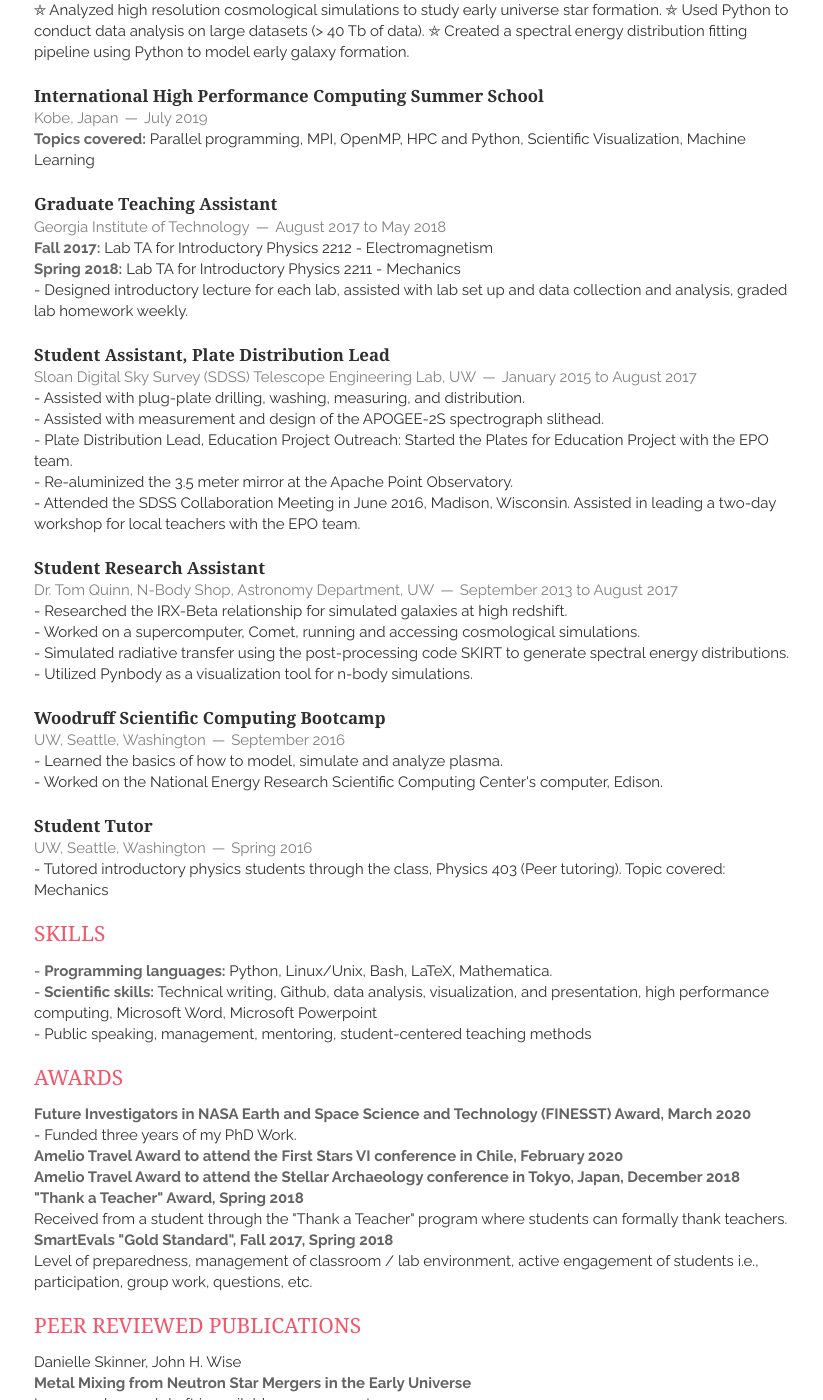
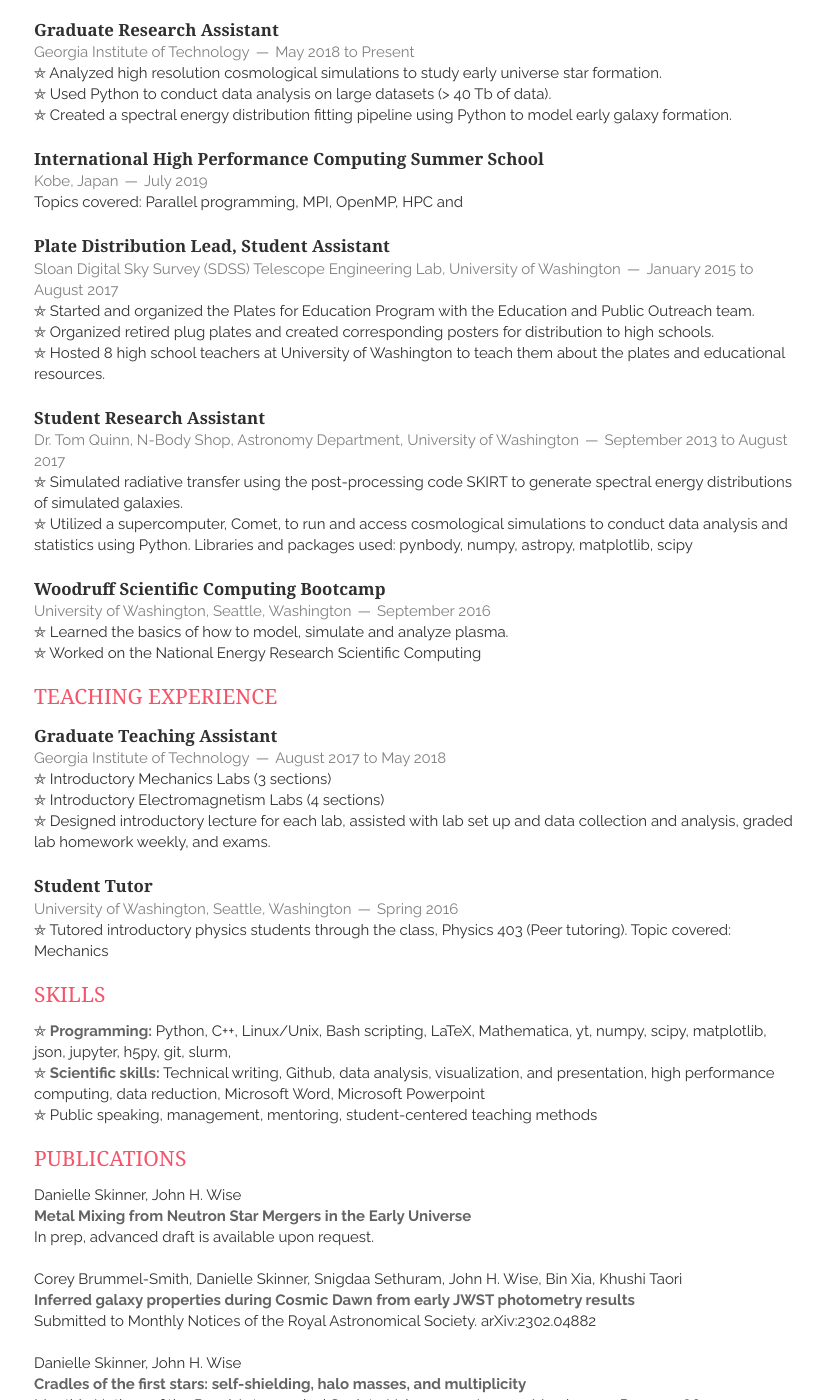
Before and after one commit to drenniks/drenniks.github.io, a Jekyll site: the page built from index.html, in a window 1280 px wide and 1400 px high, scrolled down 503 px. Shown: the whole window, without its empty margins (326-1149 px from the left). Built offline with Jekyll 4.4.1, drawn with Linux system fonts in a browser that asks for light colours; nearby versions of some CDN libraries; the list of posts is cut into pages by our own code; some of the changed text lies outside the part shown.

Commit message:
Updating CV

```diff
--- a/_includes/cv.html
+++ b/_includes/cv.html
@@ -8,8 +8,11 @@
             <span><address>Atlanta, Georgia</address><time>2018 to Present</time></span>
         </header>
 			PhD Topic: Nucleosynthesis of Neutron Star Mergers in the Early Universe
+			<br>
 			PhD Advisor: Dr. John Wise
+			<br>
 			Minor: Higher Education
+			<br>
 			Courses Taken: Fundamentals of Teaching and Learning, Course Design, Teaching Capstone
     </article>
 
@@ -29,6 +32,7 @@
             <span><address>Seattle, Washington</address><time>Graduated 2017</time></span>
         </header>
             Double minor in Mathematics and Philosophy
+			<br>
             Cumulative GPA: 3.56/4.00, Dean's List 2015-2016
     </article>
 
@@ -38,9 +42,11 @@
             <h1>Graduate Research Assistant</h1>
             <span><address>Georgia Institute of Technology</address><time>May 2018 to Present</time></span>
         </header>
-			&#9956; Analyzed high resolution cosmological simulations to study early universe star formation.
-            &#9956; Used Python to conduct data analysis on large datasets (> 40 Tb of data).
-            &#9956; Created a spectral energy distribution fitting pipeline using Python to model early galaxy formation.
+		&#9956; Analyzed high resolution cosmological simulations to study early universe star formation.
+		<br>
+		&#9956; Used Python to conduct data analysis on large datasets (> 40 Tb of data).
+		<br>
+		&#9956; Created a spectral energy distribution fitting pipeline using Python to model early galaxy formation.
     </article>
 
     <article>
@@ -48,136 +54,73 @@
             <h1>International High Performance Computing Summer School</h1>
             <span><address>Kobe, Japan</address><time>July 2019</time></span>
         </header>
-        <p>
-            <em>Topics covered:</em> Parallel programming, MPI, OpenMP, HPC and Python, Scientific Visualization, Machine Learning
-        </p>
-    </article>
-
-   	<article>
-        <header>
-            <h1>Graduate Teaching Assistant</h1>
-            <span><address>Georgia Institute of Technology</address><time>August 2017 to May 2018</time></span>
-        </header>
-        <p>
-            <em>Fall 2017:</em> Lab TA for Introductory Physics 2212 - Electromagnetism
-        </p>
-        <p>
-            <em>Spring 2018:</em> Lab TA for Introductory Physics 2211 - Mechanics
-        </p>
-		<p>
-			- Designed introductory lecture for each lab, assisted with lab set up and data collection and analysis, graded lab homework weekly.
-		</p>
+		Topics covered: Parallel programming, MPI, OpenMP, HPC and
     </article>
 
     <article>
         <header>
-            <h1>Student Assistant, Plate Distribution Lead</h1>
-            <span>Sloan Digital Sky Survey (SDSS) Telescope Engineering Lab, UW<address></address><time>January 2015 to August 2017</time></span>
+            <h1>Plate Distribution Lead, Student Assistant</h1>
+            <span>Sloan Digital Sky Survey (SDSS) Telescope Engineering Lab, University of Washington<address></address><time>January 2015 to August 2017</time></span>
         </header>
-        <p>
-            - Assisted with plug-plate drilling, washing, measuring, and distribution.
-        </p>
-        <p>
-            - Assisted with measurement and design of the APOGEE-2S spectrograph slithead.
-        </p>
-        <p>
-            - Plate Distribution Lead, Education Project Outreach: Started the Plates for Education Project with the EPO team.
-        </p>
-        <p>
-        	- Re-aluminized the 3.5 meter mirror at the Apache Point Observatory.
-        </p>
-        <p>
-            - Attended the SDSS Collaboration Meeting in June 2016, Madison, Wisconsin. Assisted in leading a two-day workshop for local teachers with the EPO team.
-        </p>
+		&#9956; Started and organized the Plates for Education Program with the Education and Public Outreach team.
+		<br>
+		&#9956; Organized retired plug plates and created corresponding posters for distribution to high schools.
+		<br>
+		&#9956; Hosted 8 high school teachers at University of Washington to teach them about the plates and educational resources.
     </article>
 
     <article>
         <header>
             <h1>Student Research Assistant</h1>
-            <span>Dr. Tom Quinn, N-Body Shop, Astronomy Department, UW<address></address><time>September 2013 to August 2017</time></span>
+            <span>Dr. Tom Quinn, N-Body Shop, Astronomy Department, University of Washington<address></address><time>September 2013 to August 2017</time></span>
         </header>
-        <p>
-            - Researched the IRX-Beta relationship for simulated galaxies at high redshift.
-        </p>
-        <p>
-            - Worked on a supercomputer, Comet, running and accessing cosmological simulations.
-        </p>
-        <p>
-            - Simulated radiative transfer using the post-processing code SKIRT to generate spectral energy distributions.
-        </p>
-        <p>
-            - Utilized Pynbody as a visualization tool for n-body simulations.
-        </p>
+		&#9956; Simulated radiative transfer using the post-processing code SKIRT to generate spectral energy distributions of simulated galaxies.
+		<br>
+		&#9956; Utilized a supercomputer, Comet, to run and access cosmological simulations to conduct data analysis and statistics using Python. Libraries and packages used: pynbody, numpy, astropy, matplotlib, scipy
     </article>
 
     <article>
         <header>
             <h1>Woodruff Scientific Computing Bootcamp</h1>
-            <span>UW, Seattle, Washington<address></address><time>September 2016</time></span>
+            <span>University of Washington, Seattle, Washington<address></address><time>September 2016</time></span>
         </header>
-        <p>
-            - Learned the basics of how to model, simulate and analyze plasma.
-        </p>
-		<p>
-			- Worked on the National Energy Research Scientific Computing Center's computer, Edison.
-		</p>
+		&#9956; Learned the basics of how to model, simulate and analyze plasma.
+		<br>
+		&#9956;  Worked on the National Energy Research Scientific Computing
+    </article>
 
+	<h1>Teaching Experience</h1>
+	<article>
+        <header>
+            <h1>Graduate Teaching Assistant</h1>
+            <span>Georgia Institute of Technology<address></address><time>August 2017 to May 2018</time></span>
+        </header>
+		&#9956; Introductory Mechanics Labs (3 sections)
+		<br>
+		&#9956; Introductory Electromagnetism Labs (4 sections)
+		<br>
+		&#9956; Designed introductory lecture for each lab, assisted with lab set up and data collection and analysis, graded lab homework weekly, and exams.
     </article>
 
     <article>
         <header>
             <h1>Student Tutor</h1>
-            <span>UW, Seattle, Washington<address></address><time>Spring 2016</time></span>
+            <span>University of Washington, Seattle, Washington<address></address><time>Spring 2016</time></span>
         </header>
-        <p>
-            - Tutored introductory physics students through the class, Physics 403 (Peer tutoring). Topic covered: Mechanics
-        </p>
-
+            &#9956; Tutored introductory physics students through the class, Physics 403 (Peer tutoring). Topic covered: Mechanics
     </article>
 
 
    	<h1>SKILLS</h1>
    	<article>
-   		<p>
-   			- <em>Programming languages:</em> Python, Linux/Unix, Bash, LaTeX, Mathematica.
-   		</p>
-   		<p>
-   			- <em>Scientific skills:</em> Technical writing, Github, data analysis, visualization, and presentation, high performance computing, Microsoft Word, Microsoft Powerpoint
-   		</p>
-		<p>
-			- Public speaking, management, mentoring, student-centered teaching methods
-		</p>
+			&#9956; <em>Programming:</em> Python, C++, Linux/Unix, Bash scripting, LaTeX, Mathematica, yt, numpy, scipy, matplotlib, json, jupyter, h5py, git, slurm,
+			<br>
+			&#9956; <em>Scientific skills:</em> Technical writing, Github, data analysis, visualization, and presentation, high performance computing, data reduction, Microsoft Word, Microsoft Powerpoint
+			<br>
+			&#9956; Public speaking, management, mentoring, student-centered teaching methods
 	</article>
 
-	<h1>AWARDS</h1>
-	<article>
-		<p>
-			<em>Future Investigators in NASA Earth and Space Science and Technology (FINESST) Award, March 2020</em>
-		</p>
-		<p>
-			- Funded three years of my PhD Work.
-		</p>
-		<p>
-			<em>Amelio Travel Award to attend the First Stars VI conference in Chile, February 2020</em>
-		</p>
-		<p>
-			<em>Amelio Travel Award to attend the Stellar Archaeology conference in Tokyo, Japan, December 2018</em>
-		</p>
-		<p>
-			<em>"Thank a Teacher" Award, Spring 2018</em>
-		</p>
-		<p>
-			Received from a student through the "Thank a Teacher" program where students can formally thank teachers.
-		</p>
-		<p>
-			<em>SmartEvals "Gold Standard", Fall 2017, Spring 2018</em>
-		</p>
-		<p>
-			Level of preparedness, management of classroom / lab environment, active engagement of students i.e., participation, group work, questions, etc.
-		</p>
-	</article>
-
-    <h1>PEER REVIEWED PUBLICATIONS</h1>
+    <h1>PUBLICATIONS</h1>
     <article>
 		<header>
     		<p>
@@ -238,11 +181,31 @@
     			</span>
     		</p>
     	</header>
+		<br>
+		<header>
+    		<p>
+    			<span>
+    				B. Lundgren et al. incl. Danielle Skinner
+    			</span>
+    		</p>
+    		<p>
+    			<span>
+    				<em>
+    					Data-driven education and public outreach with the Sloan Digital Sky Survey
+    				</em>
+    			</span>
+    		</p>
+    		<p>
+    			<span>
+    				Boletín de la Asociación Argentina de Astronomía 61a 261
+    			</span>
+    		</p>
+    	</header>
     	<br>
     	<header>
    			<p>
    				<span>
-   				John Wilson et al.
+   				John Wilson et al. incl. Danielle Skinner
    				</span>
    			</p>
    			<p>
@@ -309,6 +272,24 @@
             </p>
             	<span>
             		From Stars to Galaxies II. Gothenburg, Sweden. <address></address><time>June, 2022</time>
+            	</span>
+        </header>
+        <br>
+		<header>
+        	<p>
+        		<span>
+        			Jennifer Mead, Kaley Brauer, Alexander Ji, John Wise, Greg Bryan, Mordecai-Mark Mac Low, Andrew Emerick, Anna Frebel, Benoit Cote, Danielle Skinner, Corey Brummel-Smith
+        		</span>
+        	</p>
+        	<p>
+        		<span>
+        			<em>
+        				Early chemical enrichment of dwarf galaxies in star-by-star cosmological simulations.
+        			</em>
+        		</span>
+            </p>
+            	<span>
+            		American Astronomical Society Meeting, Poster Session. Pasadena, California. <address></address><time>June 2022</time>
             	</span>
         </header>
         <br>
@@ -384,6 +365,24 @@
             	</span>
         </header>
         <br>
+		<header>
+			<p>
+				<span>
+					Danielle Skinner, Kate Meredith, Karen Masters, Nick MacDonald.
+				</span>
+			</p>
+			<p>
+				<span>
+					<em>
+						Distribution Sloan Digital Sky Survey Plates and Posters as Interactive Teaching Tools.
+					</em>
+				</span>
+		 	</p>
+			 <span>
+				American Astronomical Society Meeting, Poster Session. Kissimmee, Florida. <address></address><time>January 2016</time>
+			 </span>
+	 	</header>
+	 	<br>
    		<header>
    			<p>
    				<span>
@@ -405,6 +404,17 @@
    	</article>
 
    	<h1>SERVICE</h1>
+	<article>
+        <header>
+            <h1>
+            	Co-founder of the Physics Allies for Wellness
+            </h1>
+            <span>
+            	<address>Georgia Institute of Technology</address><time>August 2022 - Present</time>
+            </span>
+        </header>
+			&#9956; Organized group of graduate students to serve as mentors to students in the School of Physics.
+    </article>
 	<article>
         <header>
             <h1>
@@ -507,5 +517,32 @@
     	</p>
     </article>
 
+	<h1>AWARDS</h1>
+	<article>
+		<p>
+			<em>Future Investigators in NASA Earth and Space Science and Technology (FINESST) Award, March 2020</em>
+		</p>
+		<p>
+			- Funded three years of my PhD Work.
+		</p>
+		<p>
+			<em>Amelio Travel Award to attend the First Stars VI conference in Chile, February 2020</em>
+		</p>
+		<p>
+			<em>Amelio Travel Award to attend the Stellar Archaeology conference in Tokyo, Japan, December 2018</em>
+		</p>
+		<p>
+			<em>"Thank a Teacher" Award, Spring 2018</em>
+		</p>
+		<p>
+			Received from a student through the "Thank a Teacher" program where students can formally thank teachers.
+		</p>
+		<p>
+			<em>SmartEvals "Gold Standard", Fall 2017, Spring 2018</em>
+		</p>
+		<p>
+			Level of preparedness, management of classroom / lab environment, active engagement of students i.e., participation, group work, questions, etc.
+		</p>
+	</article>
 
 </section>
```
Also changed, not shown: other parts of _includes/cv.html (+2 -2 lines).
